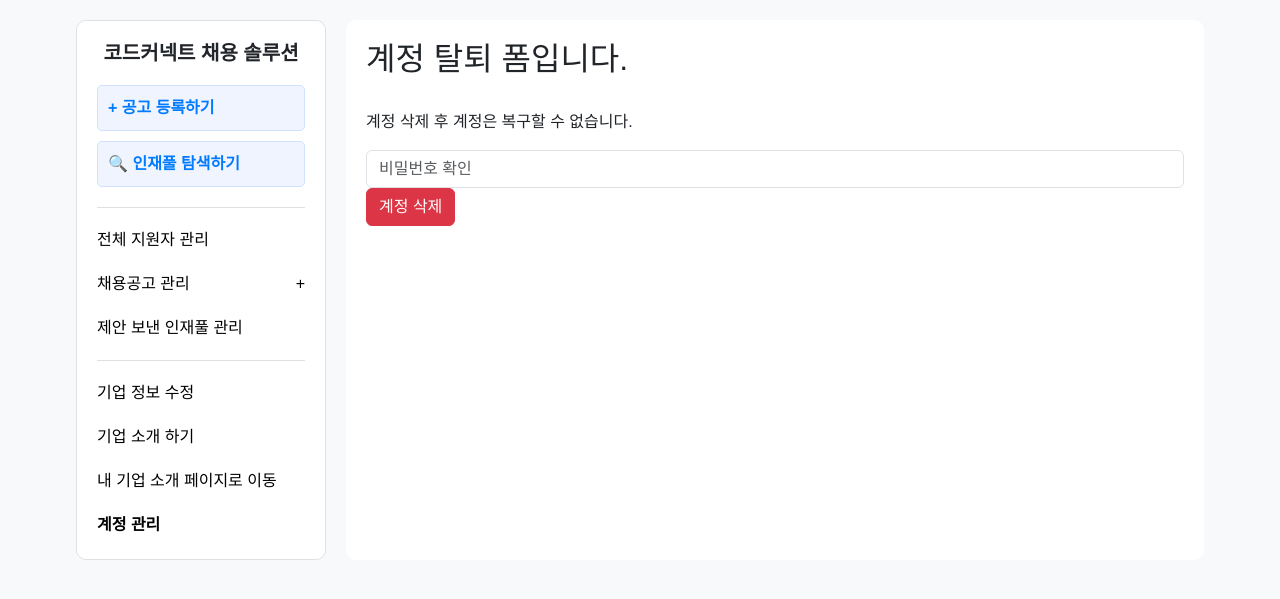
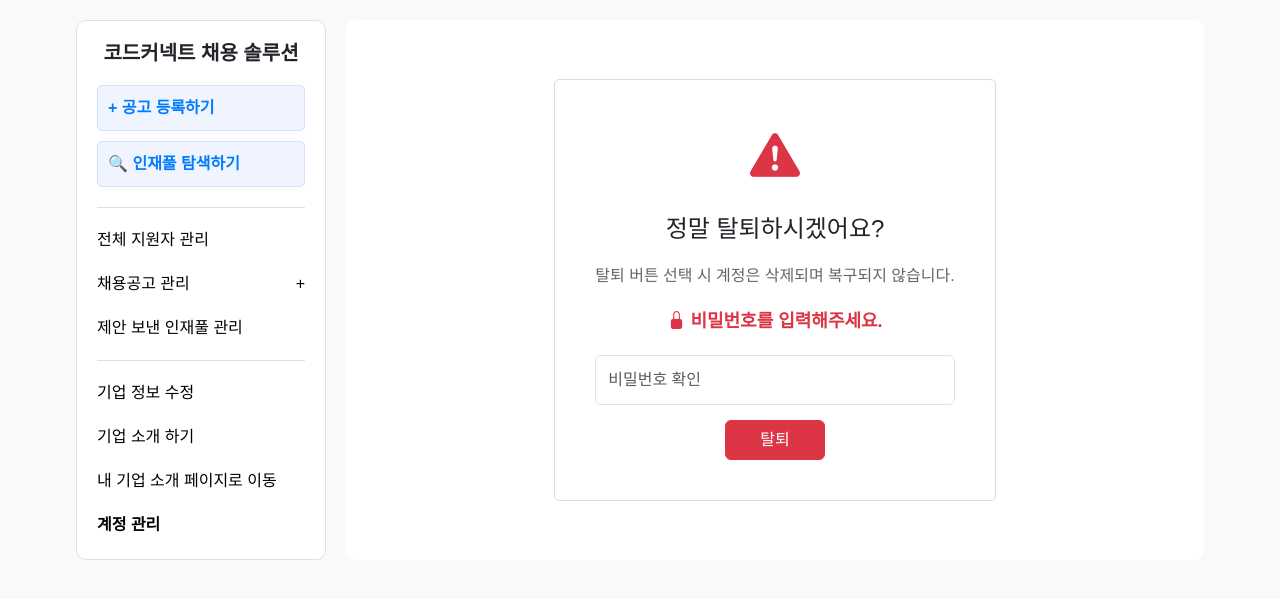
Before and after one commit to ssong-sk/codeconnect, a Java web app: page /company/deleteaccount in a window 1280 px wide. Shown: the top 599 px of the page. Run offline with Spring Boot 4, a stand-in JSP engine, Linux system fonts and the light colour scheme; some of the project's set-up classes (security, data sources, template engines, error pages and the like) are left out, and stand-ins take their place; some web fonts are replaced.

Commit message:
update 0620 계정탈퇴 화면 디자인 완성

```diff
--- a/src/main/java/com/code/controller/CompanyController.java
+++ b/src/main/java/com/code/controller/CompanyController.java
@@ -212,7 +212,7 @@ public class CompanyController {
 	    String c_pass = dto.getC_pass();
 	    String c_num = dto.getC_num();
 
-	    // Check password and delete account if correct
+	    //비밀번호 체크하고 일치하면 계정 삭제, 아니면 계정삭제 불가
 	    if (input_pass.equals(c_pass)) {
 	        cservice.deleteCompany(c_num);
 	        session.removeAttribute("c_loginok");
--- a/src/main/webapp/WEB-INF/companyaccount/companyaccount_delete.jsp
+++ b/src/main/webapp/WEB-INF/companyaccount/companyaccount_delete.jsp
@@ -99,103 +99,73 @@ body {
 	flex-grow: 1;
 	background-color: #fff;
 	border-radius: 10px;
-	padding: 20px;
+	padding: 40px;
 	overflow-y: auto;
 }
 
-.header {
-	display: flex;
-	justify-content: space-between;
-	align-items: center;
+.form-container {
+	max-width: 600px;
+	margin: auto;
+	background-color: #fff;
+	padding: 40px;
+	border: 1px solid #dcdcdc;
+	border-radius: 5px;
+}
+
+.form-container h2 {
+	text-align: center;
+	margin-bottom: 20px;
+	font-size: 24px;
+}
+
+.form-container p {
+	text-align: center;
+	color: #666;
+	font-size: 16px;
 	margin-bottom: 20px;
 }
 
-.header h1 {
-	font-size: 24px;
+.form-container .form-control {
+	margin-bottom: 15px;
+	height: 50px;
+	font-size: 16px;
 }
 
-.account-info {
-	display: flex;
-	align-items: center;
-	padding: 20px;
-	border: 1px solid #E0E0E0;
-	border-radius: 5px;
+.form-container .btn-secondary {
+	width: 100px;
+	height: 40px;
+	font-size: 16px;
+	margin-right: 30px;
+}
+
+.form-container .btn-danger {
+	width: 100px;
+	height: 40px;
+	font-size: 16px;
+}
+
+.alert {
+	display: none;
+	font-size: 16px;
 	margin-bottom: 20px;
 }
 
-.account-info img {
-	border-radius: 50%;
-	width: 80px;
-	height: 80px;
-	margin-right: 20px;
+.icon {
+	font-size: 50px;
+	color: #dc3545;
+	margin-bottom: 20px;
+	text-align: center;
 }
 
-.account-info div {
-	display: flex;
-	flex-direction: column;
-}
-
-.account-info div p {
-	margin: 0;
-}
-
-.account-info .btn {
-	margin-top: 10px;
-}
-
-.options {
-	display: flex;
-	justify-content: space-between;
+.warning-text {
+	text-align: center;
+	color: #dc3545;
+	font-weight: bold;
+	font-size: 18px;
 	margin-bottom: 20px;
 }
 
-.option-card {
-	flex: 1;
-	height: 260px;
-	border : 1px solid #E0E0E0;
-	border-radius: 5px;
-	padding: 20px;
-	text-align: center;
-	cursor: pointer;
-	margin-right: 10px;
-	transition: border-color 0.3s;
-	display: flex;
-	flex-direction: column;
-	justify-content: center;
-	align-items: center;
-}
-
-.option-card:last-child {
-	margin-right: 0;
-}
-
-.option-card:hover {
-	border-color: #007bff;
-}
-
-.option-card img {
-	margin-bottom: 10px;
-}
-
-.option-card p {
-	margin: 0;
-}
-
-.option-card p:first-of-type {
-	font-weight: bold;
-	margin-bottom: 10px;
-}
-
-.btn-outline-danger {
-	padding: 10px 20px;
-	margin-top: 20px;
-	cursor: pointer;
-	align-self: flex-end;
-}
-
 </style>
-
-
 </head>
 <body>
 	<div class="wrapper">
@@ -225,15 +195,28 @@ body {
 			</div>
 
 			<div class="main-content-wrapper">
-				<h2>계정 탈퇴 폼입니다.</h2>
-				<br>
-				<p>계정 삭제 후 계정은 복구할 수 없습니다.</p>
+				<div class="form-container">
+					<div class="icon">
+						<i class="bi bi-exclamation-triangle-fill"></i>
+					</div>
+					<h2>정말 탈퇴하시겠어요?</h2>
+					<p>탈퇴 버튼 선택 시 계정은 삭제되며 복구되지 않습니다.</p>
+					<div class="warning-text">
+						<i class="bi bi-lock-fill"></i> 비밀번호를 입력해주세요.
+					</div>
 
-				<!-- 비밀번호 확인용 input text창 -->
-				<form id="deleteForm">
-					<input type="password" name="input_pass" id="input_pass" class="form-control" placeholder="비밀번호 확인">
-					<button type="submit" class="btn btn-danger">계정 삭제</button>
-				</form>
+					<div class="alert alert-danger" role="alert" id="errorAlert">
+						비밀번호가 다릅니다.
+					</div>
+
+					<form id="deleteForm">
+						<input type="password" name="input_pass" id="input_pass" class="form-control" placeholder="비밀번호 확인">
+						<div class="d-flex justify-content-center">
+							<!-- <button type="button" class="btn btn-secondary" onclick="window.history.back()">취소</button>-->
+							<button type="submit" class="btn btn-danger">탈퇴</button>
+						</div>
+					</form>
+				</div>
 			</div>
 		</div>
 	</div>
@@ -251,9 +234,9 @@ body {
 					success: function(response) {
 						if (response.status === 'success') {
 							alert('계정이 삭제되었습니다.');
-							window.location.href = '/main'; // redirect to main page
+							window.location.href = '/main'; //계정삭제후 바로 메인페이지로 이동
 						} else {
-							alert(response.message); // show the error message
+							$('#errorAlert').text(response.message).show(); // 에러 메시지 보여주기
 						}
 					}
 				});
```
